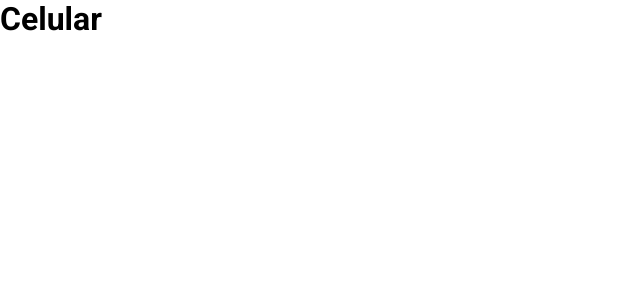
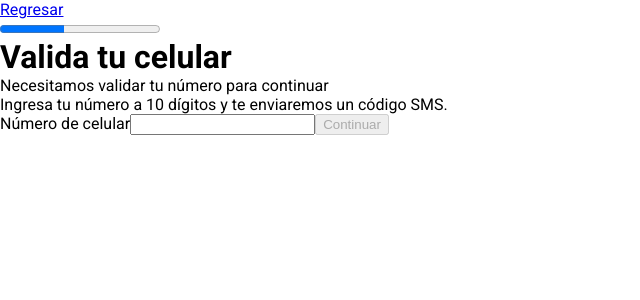
Before and after one commit to Mike-droid/prueba-tecnica-atomic32, a Next.js app: page /pasos/celular in a window 1280 px wide. Shown: the top 300 px of the page, without its empty margins (0-640 px from the left). Built offline with nearby package versions, Linux system fonts and the light colour scheme.

Commit message:
celular page

```diff
--- /dev/null
+++ b/src/components/GoBack.js
@@ -0,0 +1,9 @@
+import Link from "next/link"
+
+export const GoBack = ({ link }) => {
+  return (
+    <Link href={link}>
+      Regresar
+    </Link>
+  )
+}
--- a/src/components/orangeButton.js
+++ b/src/components/orangeButton.js
@@ -1,5 +1,5 @@
-export const OrangeButton = ({ text, enabled, func }) => {
+export const OrangeButton = ({ text, disabled, func }) => {
   return (
-    <button disabled={enabled} onClick={func}>{text}</button>
+    <button disabled={disabled} onClick={func}>{text}</button>
   )
 }
--- a/src/pages/pasos/celular.js
+++ b/src/pages/pasos/celular.js
@@ -1,3 +1,45 @@
+import { useState } from "react"
+import { ProgressBar } from "@/components/ProgressBar"
+import { OrangeButton } from "@/components/orangeButton"
+import { GoBack } from "@/components/GoBack"
+
 export default function Celular() {
-  return <h1>Celular</h1>
+  const [phone, setPhone] = useState('')
+  const [phoneError, setPhoneError] = useState(true)
+
+  const handleSubmit = (event) => {
+    event.preventDefault();
+  }
+
+  const handlePhoneChange = (event) => {
+    setPhone(event.target.value)
+    const my_phone = phone
+    my_phone.match(/[0-9]{10}/) ? setPhoneError(true) : setPhoneError(false)
+  }
+
+  const nextPage = () => {
+    window.location.href = '/pasos/verificacion/'
+  }
+
+  return (
+    <>
+      <GoBack link='/pasos/'></GoBack>
+      <br />
+      <ProgressBar level='40'></ProgressBar>
+      <h1>Valida tu celular</h1>
+      <p>Necesitamos validar tu número para continuar</p>
+      <p>Ingresa tu número a 10 dígitos y te enviaremos un código SMS.</p>
+      <form onSubmit={handleSubmit}>
+        <label htmlFor="celular">
+          Número de celular
+        </label>
+        <input type="tel" id="celular" pattern="[0-9]{10}" onChange={handlePhoneChange} required />
+        <OrangeButton
+          text='Continuar'
+          disabled={phoneError}
+          func={nextPage}
+        />
+      </form>
+    </>
+  )
 }
```
Also changed, not shown: src/pages/pasos/index.js (+7 -7 lines), src/pages/pasos/verificacion.js (added, +10 -0 lines).
